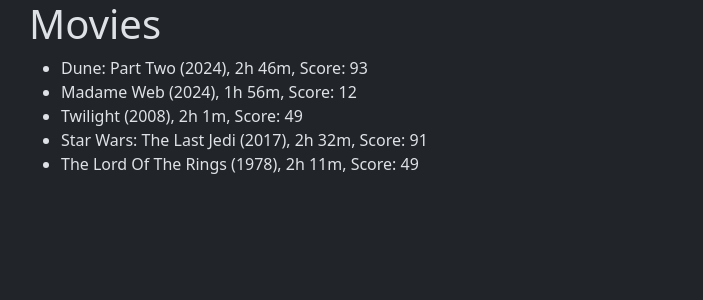
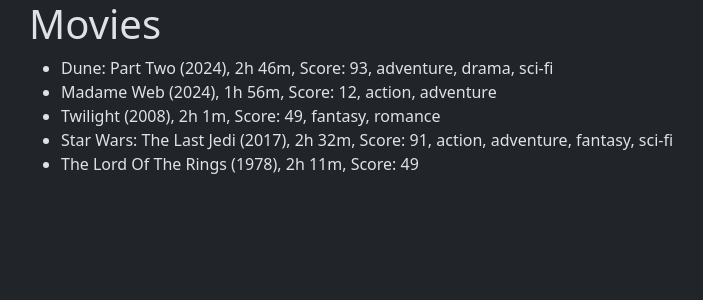
Before and after one commit to MLaz95/php-oop-1, a PHP site: page / in a window 1280 px wide. Shown: the top 300 px of the page, without its empty margins (53-756 px from the left). Run offline with PHP 8.4, Linux system fonts and the light colour scheme.

Commit message:
bonus 1 completato; aggiunto parametro genere che accetta piú di un valore

```diff
--- a/index.php
+++ b/index.php
@@ -1,5 +1,6 @@
 <!DOCTYPE html>
 <html lang="en">
+
 <head>
     <meta charset="UTF-8">
     <meta name="viewport" content="width=device-width, initial-scale=1.0">
@@ -13,12 +14,14 @@
 /**
  * this class defines a single movie
  */
-class Movie {
+class Movie
+{
 
     public $title;
     public $year;
     public $runtime;
     public $score;
+    public $genres = [];
 
     /**
      * __construct
@@ -36,10 +39,11 @@ class Movie {
         $this->score = $_score;
     }
 
-    public function getFullData(){
+    public function getFullData()
+    {
+
         return $this->title . ' (' . $this->year . '), ' . $this->runtime . ', Score: ' . $this->score;
     }
-
 }
 
 $movies = [
@@ -49,6 +53,12 @@ $movies = [
     new Movie('Star Wars: The Last Jedi', 2017, '2h 32m', 91),
     new Movie('The Lord Of The Rings', 1978, '2h 11m', 49),
 ];
+
+array_push($movies[0]->genres, 'adventure', 'drama', 'sci-fi');
+array_push($movies[1]->genres, 'action', 'adventure');
+array_push($movies[2]->genres, 'fantasy', 'romance');
+array_push($movies[3]->genres, 'action', 'adventure', 'fantasy', 'sci-fi');
+
 
 // var_dump($movies);
 
@@ -63,9 +73,13 @@ $movies = [
         <h1>Movies</h1>
         <ul>
             <?php
-                foreach($movies as $movie){
-                    echo "<li>" . $movie->getFullData() . "</li>";
-                }
+            foreach ($movies as $movie) {
+                echo "<li>" . $movie->getFullData();
+                foreach ($movie->genres as $genre) {
+                    echo ", " . $genre;
+                };
+                echo "</li>";
+            }
             ?>
         </ul>
     </div>
@@ -74,4 +88,5 @@ $movies = [
     <!-- bootstrap -->
     <script src="https://cdn.jsdelivr.net/npm/bootstrap@5.3.3/dist/js/bootstrap.bundle.min.js" integrity="sha384-YvpcrYf0tY3lHB60NNkmXc5s9fDVZLESaAA55NDzOxhy9GkcIdslK1eN7N6jIeHz" crossorigin="anonymous"></script>
 </body>
+
 </html>
```
